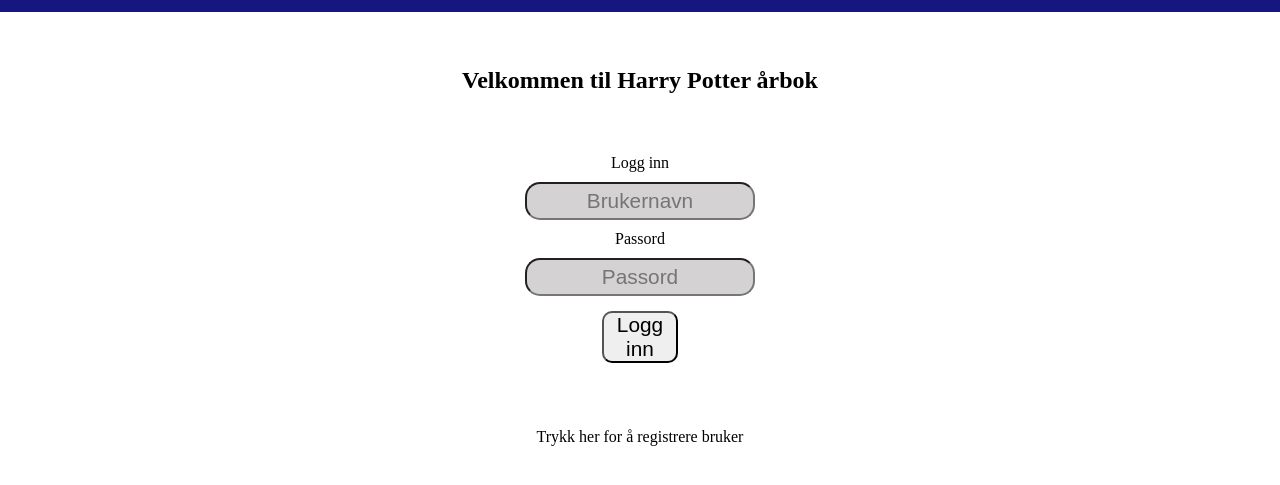
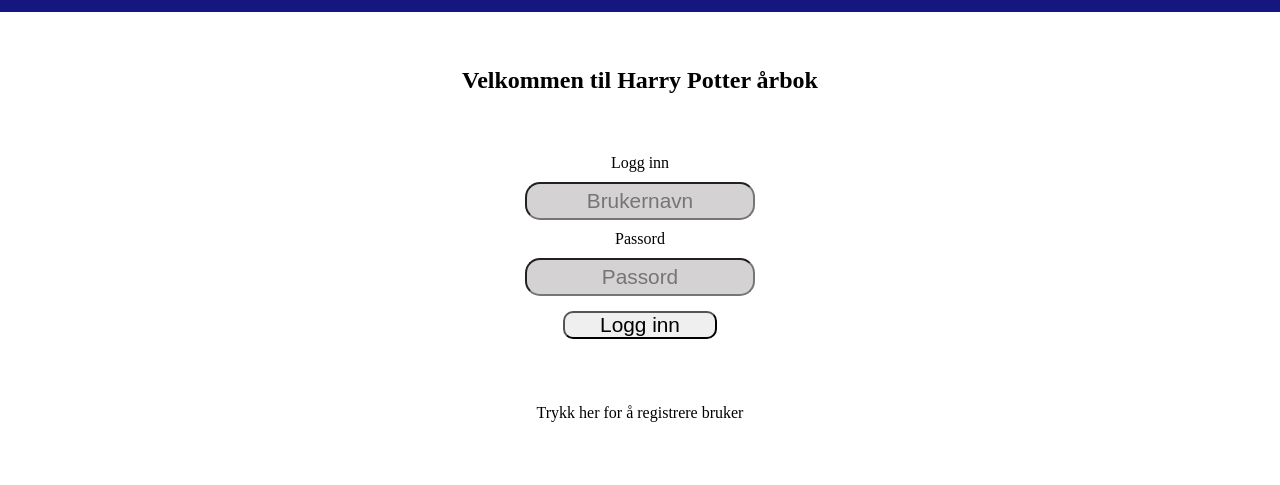
Before and after one commit to glennpe83/glennpe83-harry_potter_studentbook, a plain HTML site: page index.html in a window 1280 px wide. Shown: the part 55-540 px from the top of the page. Drawn offline with Linux system fonts and the light colour scheme.

Commit message:
Fikset skrivefeil css

```diff
--- a/CSS/global.css
+++ b/CSS/global.css
@@ -70,8 +70,8 @@ nav ul li {
 
   }
 
-#loginBtn, #registrerUserBtn {
-  width: 10%;
+#loginBtn, #registerUserBtn {
+  width: 20%;
   margin: 10px auto;
   font-size: 1.3rem;
   border-radius: 10px;
```
